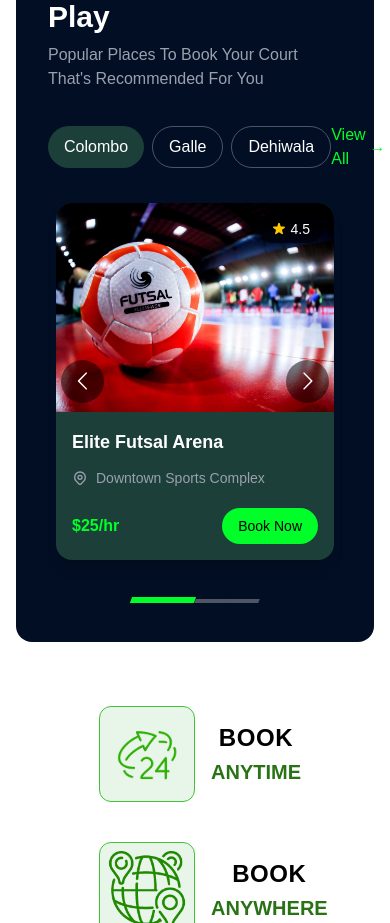
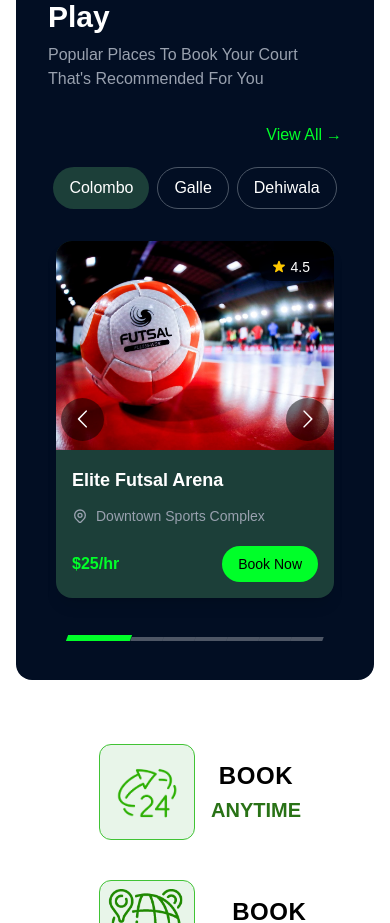
Before and after one commit to Omni-2024/Gearup, a Next.js app in the folder gearup-client/: page / in a window 390 px wide. Shown: the part 1980-2903 px from the top of the page. Built offline with nearby package versions, Linux system fonts and the light colour scheme.

Commit message:
feat: Update FeaturedPlaces component with additional court entries and improve layout structure

```diff
--- a/gearup-client/src/app/globals.css
+++ b/gearup-client/src/app/globals.css
@@ -63,7 +63,7 @@ body {
 
 .custom-dot-list-style li {
   list-style: none;
-  margin: 0; /* Remove any margin */
+  margin: 2; /* Remove any margin */
 }
 
 .custom-dot-list-style li button {
@@ -71,7 +71,7 @@ body {
   background: rgba(255, 255, 255, 0.3);
   width: 32px;
   height: 4px;
-  padding: 0;
+  padding: 2;
   cursor: pointer;
   transition: all 0.5s cubic-bezier(0.4, 0, 0.2, 1);
   transform: skew(-20deg);
--- a/gearup-client/src/components/home/FeaturedPlaces.tsx
+++ b/gearup-client/src/components/home/FeaturedPlaces.tsx
@@ -91,6 +91,38 @@ export const FeaturedPlaces = () => {
       area: "Galle",
       imagePath: "/asserts/futsal-4.jpg"
     },
+    {
+      id: 9,
+      name: "Pro Pitch",
+      location: "Eastgate Sports Center",
+      price: "$18/hr",
+      area: "Colombo",
+      imagePath: "/asserts/futsal-4.jpg"
+    },
+    {
+      id: 10,
+      name: "Pro Pitch",
+      location: "Eastgate Sports Center",
+      price: "$18/hr",
+      area: "Colombo",
+      imagePath: "/asserts/futsal-4.jpg"
+    },
+    {
+      id: 11,
+      name: "Pro Pitch",
+      location: "Eastgate Sports Center",
+      price: "$18/hr",
+      area: "Colombo",
+      imagePath: "/asserts/futsal-4.jpg"
+    },
+    {
+      id: 12,
+      name: "Pro Pitch",
+      location: "Eastgate Sports Center",
+      price: "$18/hr",
+      area: "Colombo",
+      imagePath: "/asserts/futsal-4.jpg"
+    },
   ];
 
   // Dynamically get unique areas from featuredCourts
@@ -145,8 +177,8 @@ export const FeaturedPlaces = () => {
             Popular Places To Book Your Court That's Recommended For You
           </motion.p>
         </motion.div>
-        <div className="flex items-center justify-between mb-8">
-          <div className="flex items-center gap-4">
+        <div className="flex flex-col md:flex-row items-center justify-between mb-8">
+          <div className="flex items-center gap-4 order-2 md:order-1">
             <motion.div
               className="flex gap-2"
               initial={{ opacity: 0, x: -20 }}
@@ -176,10 +208,12 @@ export const FeaturedPlaces = () => {
               ))}
             </motion.div>
           </div>
+
           <motion.div
             initial={{ opacity: 0, x: 20 }}
             animate={{ opacity: 1, x: 0 }}
             transition={{ duration: 0.5, delay: 0.3 }}
+            className="mb-5 ml-auto order-1 md:order-2"
           >
             <Link href="/courts" className="text-[#00FF29] hover:underline group flex items-center">
               View All
```
